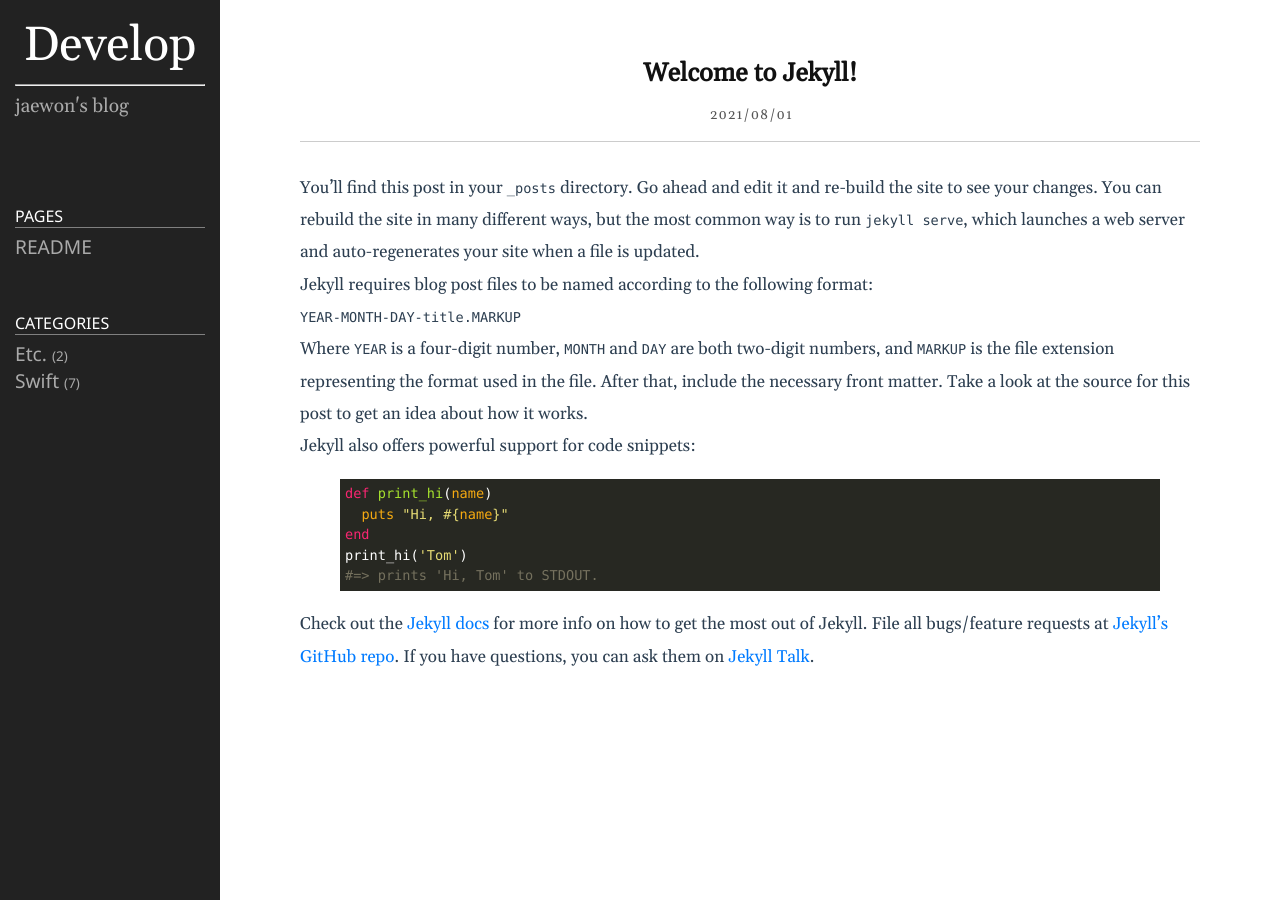
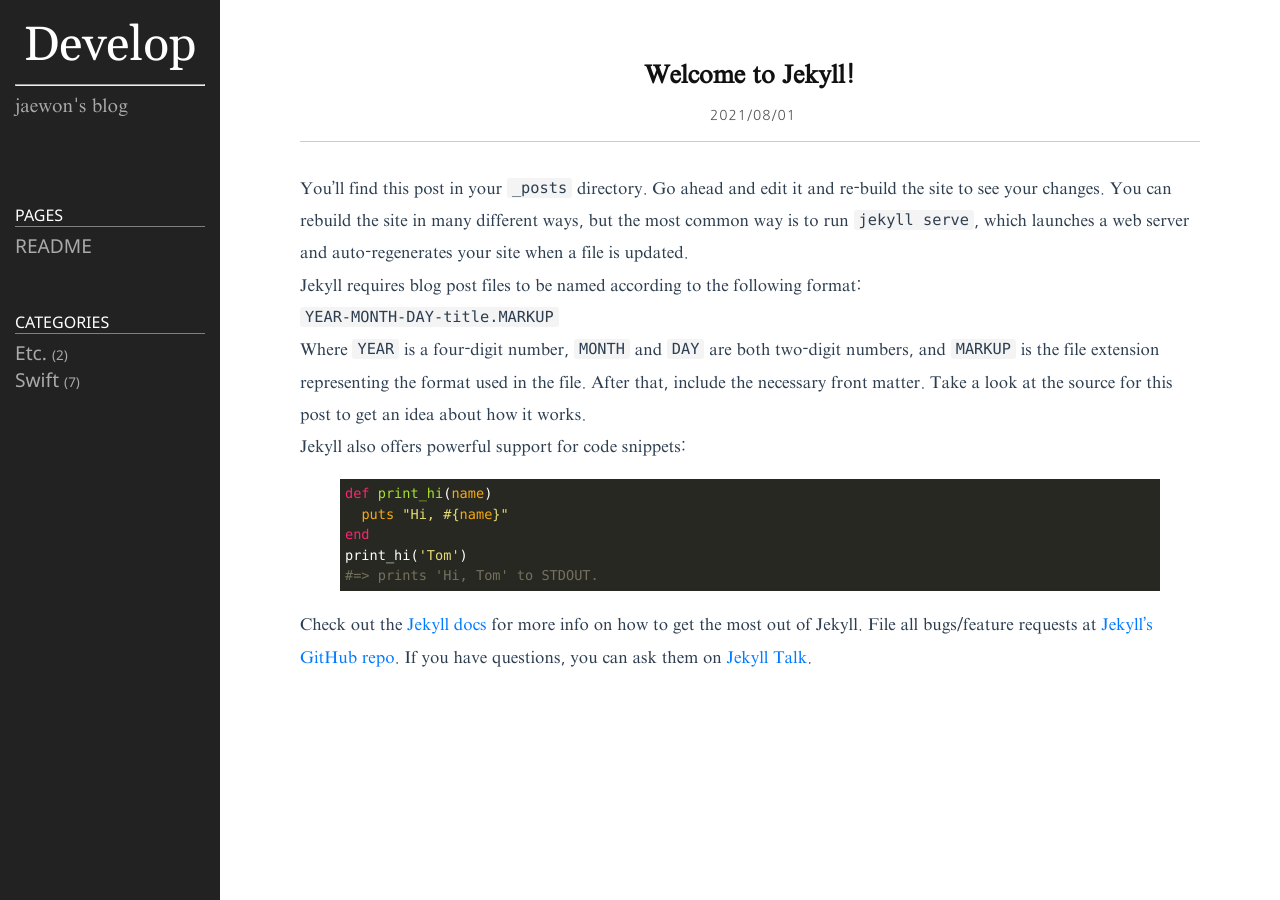
Before and after one commit to Jaewon-Yun/Jaewon-Yun.github.io, a Jekyll site: the page built from _posts/2021-08-01-welcome-to-jekyll.markdown, in a window 1280 px wide. Built offline with Jekyll 4.4.1, drawn with Linux system fonts in a browser that asks for light colours.

Commit message:
Change font

```diff
--- a/public/css/style.css
+++ b/public/css/style.css
@@ -49,8 +49,14 @@
 	height: 100%;
 	margin: 0;
 	padding: 0;
-	font-family: 'Gelasio', 'Nanum Myeongjo', serif;
+	font-family: 'Times new roman', 'Nanum gothic', 'Sans serif';
 	color: #2c3e50;
+}
+
+@font-face {
+	font-family: 'Times new roman';
+	src: url('../font/Times\ New\ Roman/times new roman.ttf');
+	unicode-range: U+0041-005A, U+0061-007A;
 }
 
 a {
@@ -73,9 +79,21 @@
 }
 
 code {
-	font-family: "Menlo", "Consolas", monospace;
+	font-family: "Consolas", "Menlo", monospace;
 	font-size: 0.8em;
 	margin: 0px;
+}
+
+code.language-plaintext {
+	font-family: "Consolas", "Menlo", monospace;
+	font-size: 0.9em;
+	margin: 0px;
+	padding: 1px 5px;
+	background-color: rgb(244, 244, 244);
+	border: rgb(234, 234, 234);
+	border-radius: 3px;
+	position: relative;
+	top: -1px;
 }
 
 .container {
```
